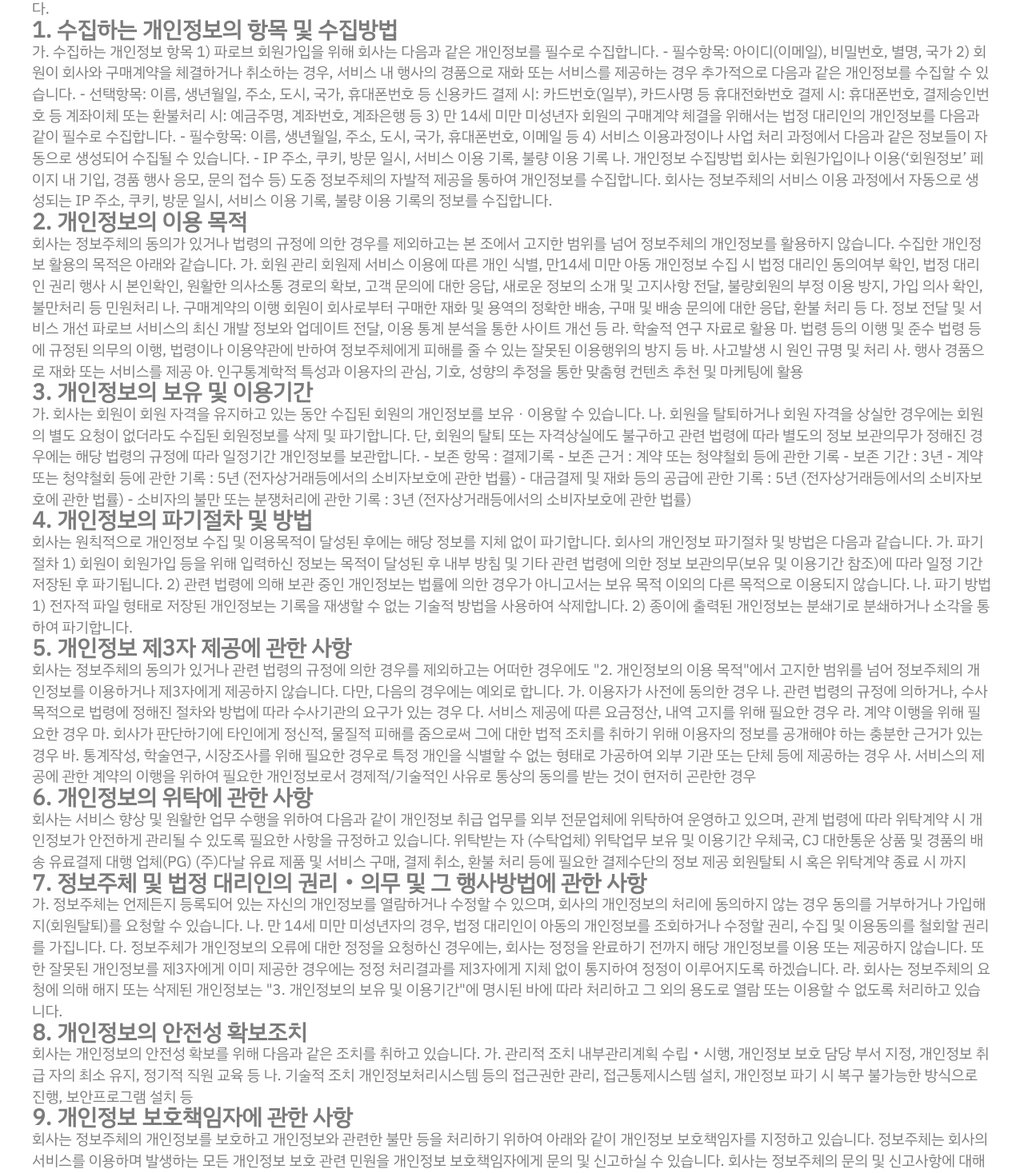
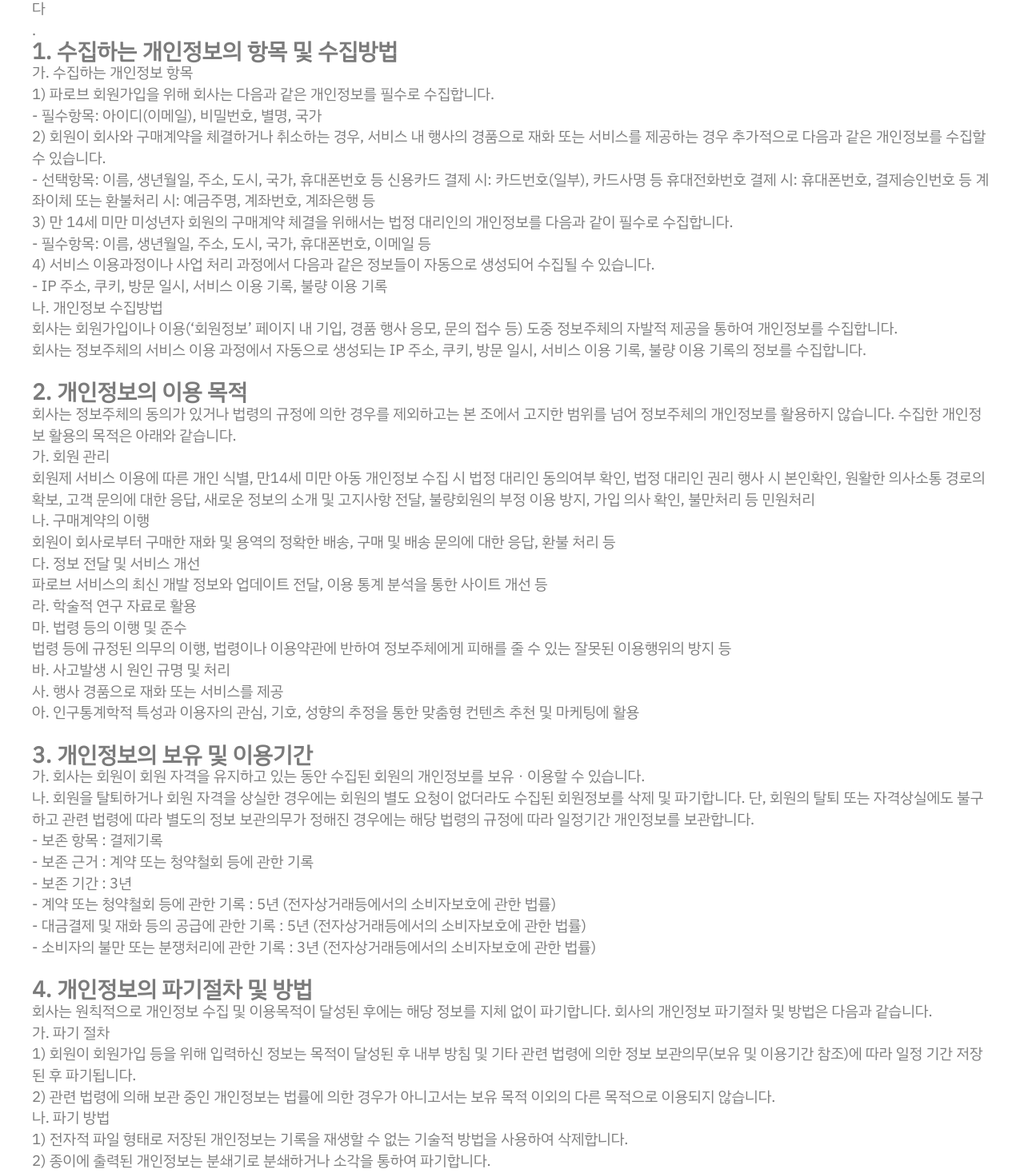
Before and after one commit to yoojin1119/ParobFrontG, a Next.js app: page /policy/privacy in a window 1280 px wide. Shown: the part 540-2007 px from the top of the page at 80% size. Built offline with nearby package versions, Linux system fonts and the light colour scheme.

Commit message:
개인정보 최신버전 엔터 처리

```diff
--- a/src/Component/policy/Privacy/PrivacyVersion2.jsx
+++ b/src/Component/policy/Privacy/PrivacyVersion2.jsx
@@ -4,122 +4,113 @@ import styles from '../policy.module.css';
 const TermVersion0 = () => {
   return (
     <div className={styles.p}>
-          개인정보처리방침
-
-          주식회사 로보트리(이하 "회사")는 "개인정보보호법", "정보통신망이용촉진및정보보호등에관한법률(이하 "정보통신망법")", "통신비밀보호법", "전기통신사업법" 등 개인정보처리자가 준수하여야 할 관련 법령상의 개인정보 보호 규정을 준수하며, 관련 법령에 의거한 개인정보 처리방침을 정하여 정보주체의 권익 보호에 최선을 다하고 있습니다. 본 개인정보 처리방침은 회사을 통하여 정보주체가 제공하는 개인정보가 어떠한 용도와 방식으로 이용되고 있으며, 개인정보 보호를 위해 어떠한 조치가 취해지고 있는지 알려드립니다.
-          회사는 개인정보 처리방침을 개정하는 경우 웹사이트 공지사항(또는 개별공지)을 통하여 공지할 것입니다.
-
+          <p>개인정보처리방침
+            주식회사 로보트리(이하 "회사")는 "개인정보보호법", "정보통신망이용촉진및정보보호등에관한법률(이하 "정보통신망법")", "통신비밀보호법", "전기통신사업법" 등 개인정보처리자가 준수하여야 할 관련 법령상의 개인정보 보호 규정을 준수하며, 관련 법령에 의거한 개인정보 처리방침을 정하여 정보주체의 권익 보호에 최선을 다하고 있습니다. 본 개인정보 처리방침은 회사을 통하여 정보주체가 제공하는 개인정보가 어떠한 용도와 방식으로 이용되고 있으며, 개인정보 보호를 위해 어떠한 조치가 취해지고 있는지 알려드립니다.
+            회사는 개인정보 처리방침을 개정하는 경우 웹사이트 공지사항(또는 개별공지)을 통하여 공지할 것입니다</p>.
           <h2>1. 수집하는 개인정보의 항목 및 수집방법</h2>
-          가. 수집하는 개인정보 항목
-            1) 파로브 회원가입을 위해 회사는 다음과 같은 개인정보를 필수로 수집합니다.
-              - 필수항목:
-                아이디(이메일), 비밀번호, 별명, 국가
-            2) 회원이 회사와 구매계약을 체결하거나 취소하는 경우, 서비스 내 행사의 경품으로 재화 또는 서비스를 제공하는 경우 추가적으로 다음과 같은 개인정보를 수집할 수 있습니다.
-              - 선택항목:
+          <p>가. 수집하는 개인정보 항목</p>
+            <p>1) 파로브 회원가입을 위해 회사는 다음과 같은 개인정보를 필수로 수집합니다.</p>
+              <p>- 필수항목:
+                아이디(이메일), 비밀번호, 별명, 국가</p>
+            <p>2) 회원이 회사와 구매계약을 체결하거나 취소하는 경우, 서비스 내 행사의 경품으로 재화 또는 서비스를 제공하는 경우 추가적으로 다음과 같은 개인정보를 수집할 수 있습니다.</p>
+              <p>- 선택항목:
                이름, 생년월일, 주소, 도시, 국가, 휴대폰번호 등
                신용카드 결제 시: 카드번호(일부), 카드사명 등
                휴대전화번호 결제 시: 휴대폰번호, 결제승인번호 등
-               계좌이체 또는 환불처리 시: 예금주명, 계좌번호, 계좌은행 등
-          3) 만 14세 미만 미성년자 회원의 구매계약 체결을 위해서는 법정 대리인의 개인정보를 다음과 같이 필수로 수집합니다.
-             - 필수항목:
-               이름, 생년월일, 주소, 도시, 국가, 휴대폰번호, 이메일 등
-
-            4) 서비스 이용과정이나 사업 처리 과정에서 다음과 같은 정보들이 자동으로 생성되어 수집될 수 있습니다.
-              - IP 주소, 쿠키, 방문 일시, 서비스 이용 기록, 불량 이용 기록
-          나. 개인정보 수집방법
-            회사는 회원가입이나 이용(‘회원정보’ 페이지 내 기입, 경품 행사 응모, 문의 접수 등) 도중 정보주체의 자발적 제공을 통하여 개인정보를 수집합니다.
-            회사는 정보주체의 서비스 이용 과정에서 자동으로 생성되는 IP 주소, 쿠키, 방문 일시, 서비스 이용 기록, 불량 이용 기록의 정보를 수집합니다.
-
+               계좌이체 또는 환불처리 시: 예금주명, 계좌번호, 계좌은행 등</p>
+            <p>3) 만 14세 미만 미성년자 회원의 구매계약 체결을 위해서는 법정 대리인의 개인정보를 다음과 같이 필수로 수집합니다.</p>
+              <p>- 필수항목:
+               이름, 생년월일, 주소, 도시, 국가, 휴대폰번호, 이메일 등</p>
+            <p>4) 서비스 이용과정이나 사업 처리 과정에서 다음과 같은 정보들이 자동으로 생성되어 수집될 수 있습니다.</p>
+              <p>- IP 주소, 쿠키, 방문 일시, 서비스 이용 기록, 불량 이용 기록</p>
+            <p>나. 개인정보 수집방법</p>
+            <p>회사는 회원가입이나 이용(‘회원정보’ 페이지 내 기입, 경품 행사 응모, 문의 접수 등) 도중 정보주체의 자발적 제공을 통하여 개인정보를 수집합니다.</p>
+            <p>회사는 정보주체의 서비스 이용 과정에서 자동으로 생성되는 IP 주소, 쿠키, 방문 일시, 서비스 이용 기록, 불량 이용 기록의 정보를 수집합니다.</p>
+          <br/>
           <h2>2. 개인정보의 이용 목적</h2>
-          회사는 정보주체의 동의가 있거나 법령의 규정에 의한 경우를 제외하고는 본 조에서 고지한 범위를 넘어 정보주체의 개인정보를 활용하지 않습니다. 수집한 개인정보 활용의 목적은 아래와 같습니다.
-          가. 회원 관리
-            회원제 서비스 이용에 따른 개인 식별, 만14세 미만 아동 개인정보 수집 시 법정 대리인 동의여부 확인, 법정 대리인 권리 행사 시 본인확인, 원활한 의사소통 경로의 확보, 고객 문의에 대한 응답, 새로운 정보의 소개 및 고지사항 전달, 불량회원의 부정 이용 방지, 가입 의사 확인, 불만처리 등 민원처리
-          나. 구매계약의 이행
-            회원이 회사로부터 구매한 재화 및 용역의 정확한 배송, 구매 및 배송 문의에 대한 응답, 환불 처리 등
-          다. 정보 전달 및 서비스 개선
-            파로브 서비스의 최신 개발 정보와 업데이트 전달, 이용 통계 분석을 통한 사이트 개선 등
-          라. 학술적 연구 자료로 활용
-          마. 법령 등의 이행 및 준수
-            법령 등에 규정된 의무의 이행, 법령이나 이용약관에 반하여 정보주체에게 피해를 줄 수 있는 잘못된 이용행위의 방지 등
-          바. 사고발생 시 원인 규명 및 처리
-          사. 행사 경품으로 재화 또는 서비스를 제공
-          아. 인구통계학적 특성과 이용자의 관심, 기호, 성향의 추정을 통한 맞춤형 컨텐츠 추천 및 마케팅에 활용
-
+          <p>회사는 정보주체의 동의가 있거나 법령의 규정에 의한 경우를 제외하고는 본 조에서 고지한 범위를 넘어 정보주체의 개인정보를 활용하지 않습니다. 수집한 개인정보 활용의 목적은 아래와 같습니다.</p>
+          <p>가. 회원 관리</p>
+            <p>회원제 서비스 이용에 따른 개인 식별, 만14세 미만 아동 개인정보 수집 시 법정 대리인 동의여부 확인, 법정 대리인 권리 행사 시 본인확인, 원활한 의사소통 경로의 확보, 고객 문의에 대한 응답, 새로운 정보의 소개 및 고지사항 전달, 불량회원의 부정 이용 방지, 가입 의사 확인, 불만처리 등 민원처리</p>
+          <p>나. 구매계약의 이행</p>
+            <p>회원이 회사로부터 구매한 재화 및 용역의 정확한 배송, 구매 및 배송 문의에 대한 응답, 환불 처리 등</p>
+          <p>다. 정보 전달 및 서비스 개선</p>
+            <p>파로브 서비스의 최신 개발 정보와 업데이트 전달, 이용 통계 분석을 통한 사이트 개선 등</p>
+          <p>라. 학술적 연구 자료로 활용</p>
+          <p>마. 법령 등의 이행 및 준수</p>
+            <p>법령 등에 규정된 의무의 이행, 법령이나 이용약관에 반하여 정보주체에게 피해를 줄 수 있는 잘못된 이용행위의 방지 등</p>
+          <p>바. 사고발생 시 원인 규명 및 처리</p>
+          <p>사. 행사 경품으로 재화 또는 서비스를 제공</p>
+          <p>아. 인구통계학적 특성과 이용자의 관심, 기호, 성향의 추정을 통한 맞춤형 컨텐츠 추천 및 마케팅에 활용</p>
+          <br/>
           <h2>3. 개인정보의 보유 및 이용기간</h2>
-          가. 회사는 회원이 회원 자격을 유지하고 있는 동안 수집된 회원의 개인정보를 보유ㆍ이용할 수 있습니다.
-          나. 회원을 탈퇴하거나 회원 자격을 상실한 경우에는 회원의 별도 요청이 없더라도 수집된 회원정보를 삭제 및 파기합니다. 단, 회원의 탈퇴 또는 자격상실에도 불구하고 관련 법령에 따라 별도의 정보 보관의무가 정해진 경우에는 해당 법령의 규정에 따라 일정기간 개인정보를 보관합니다.
-          - 보존 항목 : 결제기록
-          - 보존 근거 : 계약 또는 청약철회 등에 관한 기록
-          - 보존 기간 : 3년
-          - 계약 또는 청약철회 등에 관한 기록 : 5년 (전자상거래등에서의 소비자보호에 관한 법률)
-          - 대금결제 및 재화 등의 공급에 관한 기록 : 5년 (전자상거래등에서의 소비자보호에 관한 법률)
-          - 소비자의 불만 또는 분쟁처리에 관한 기록 : 3년 (전자상거래등에서의 소비자보호에 관한 법률)
-
+          <p>가. 회사는 회원이 회원 자격을 유지하고 있는 동안 수집된 회원의 개인정보를 보유ㆍ이용할 수 있습니다.</p>
+          <p>나. 회원을 탈퇴하거나 회원 자격을 상실한 경우에는 회원의 별도 요청이 없더라도 수집된 회원정보를 삭제 및 파기합니다. 단, 회원의 탈퇴 또는 자격상실에도 불구하고 관련 법령에 따라 별도의 정보 보관의무가 정해진 경우에는 해당 법령의 규정에 따라 일정기간 개인정보를 보관합니다.</p>
+          <p>- 보존 항목 : 결제기록 </p>
+          <p>- 보존 근거 : 계약 또는 청약철회 등에 관한 기록</p>
+          <p>- 보존 기간 : 3년 </p>
+          <p>- 계약 또는 청약철회 등에 관한 기록 : 5년 (전자상거래등에서의 소비자보호에 관한 법률) </p>
+          <p>- 대금결제 및 재화 등의 공급에 관한 기록 : 5년 (전자상거래등에서의 소비자보호에 관한 법률) </p>
+          <p>- 소비자의 불만 또는 분쟁처리에 관한 기록 : 3년 (전자상거래등에서의 소비자보호에 관한 법률)</p>
+          <br/>
           <h2>4. 개인정보의 파기절차 및 방법</h2>
-          회사는 원칙적으로 개인정보 수집 및 이용목적이 달성된 후에는 해당 정보를 지체 없이 파기합니다. 회사의 개인정보 파기절차 및 방법은 다음과 같습니다.
-          가. 파기 절차
-            1) 회원이 회원가입 등을 위해 입력하신 정보는 목적이 달성된 후 내부 방침 및 기타 관련 법령에 의한 정보 보관의무(보유 및 이용기간 참조)에 따라 일정 기간 저장된 후 파기됩니다.
-            2) 관련 법령에 의해 보관 중인 개인정보는 법률에 의한 경우가 아니고서는 보유 목적 이외의 다른 목적으로 이용되지 않습니다.
-          나. 파기 방법
-            1) 전자적 파일 형태로 저장된 개인정보는 기록을 재생할 수 없는 기술적 방법을 사용하여 삭제합니다.
-            2) 종이에 출력된 개인정보는 분쇄기로 분쇄하거나 소각을 통하여 파기합니다.
-
+          <p>회사는 원칙적으로 개인정보 수집 및 이용목적이 달성된 후에는 해당 정보를 지체 없이 파기합니다. 회사의 개인정보 파기절차 및 방법은 다음과 같습니다.</p>
+          <p>가. 파기 절차</p>
+            <p>1) 회원이 회원가입 등을 위해 입력하신 정보는 목적이 달성된 후 내부 방침 및 기타 관련 법령에 의한 정보 보관의무(보유 및 이용기간 참조)에 따라 일정 기간 저장된 후 파기됩니다.</p>
+            <p>2) 관련 법령에 의해 보관 중인 개인정보는 법률에 의한 경우가 아니고서는 보유 목적 이외의 다른 목적으로 이용되지 않습니다.</p>
+          <p>나. 파기 방법</p>
+            <p>1) 전자적 파일 형태로 저장된 개인정보는 기록을 재생할 수 없는 기술적 방법을 사용하여 삭제합니다.</p>
+            <p>2) 종이에 출력된 개인정보는 분쇄기로 분쇄하거나 소각을 통하여 파기합니다.</p>
+          <br/>
           <h2>5. 개인정보 제3자 제공에 관한 사항</h2>
-          회사는 정보주체의 동의가 있거나 관련 법령의 규정에 의한 경우를 제외하고는 어떠한 경우에도 "2. 개인정보의 이용 목적"에서 고지한 범위를 넘어 정보주체의 개인정보를 이용하거나 제3자에게 제공하지 않습니다. 다만, 다음의 경우에는 예외로 합니다.
-
-          가. 이용자가 사전에 동의한 경우
-          나. 관련 법령의 규정에 의하거나, 수사 목적으로 법령에 정해진 절차와 방법에 따라 수사기관의 요구가 있는 경우
-          다. 서비스 제공에 따른 요금정산, 내역 고지를 위해 필요한 경우
-          라. 계약 이행을 위해 필요한 경우
-          마. 회사가 판단하기에 타인에게 정신적, 물질적 피해를 줌으로써 그에 대한 법적 조치를 취하기 위해 이용자의 정보를 공개해야 하는 충분한 근거가 있는 경우
-          바. 통계작성, 학술연구, 시장조사를 위해 필요한 경우로 특정 개인을 식별할 수 없는 형태로 가공하여 외부 기관 또는 단체 등에 제공하는 경우
-          사. 서비스의 제공에 관한 계약의 이행을 위하여 필요한 개인정보로서 경제적/기술적인 사유로 통상의 동의를 받는 것이 현저히 곤란한 경우
-
+          <p>회사는 정보주체의 동의가 있거나 관련 법령의 규정에 의한 경우를 제외하고는 어떠한 경우에도 "2. 개인정보의 이용 목적"에서 고지한 범위를 넘어 정보주체의 개인정보를 이용하거나 제3자에게 제공하지 않습니다. 다만, 다음의 경우에는 예외로 합니다.</p>
+          <p>가. 이용자가 사전에 동의한 경우</p>
+          <p>나. 관련 법령의 규정에 의하거나, 수사 목적으로 법령에 정해진 절차와 방법에 따라 수사기관의 요구가 있는 경우</p>
+          <p>다. 서비스 제공에 따른 요금정산, 내역 고지를 위해 필요한 경우</p>
+          <p>라. 계약 이행을 위해 필요한 경우</p>
+          <p>마. 회사가 판단하기에 타인에게 정신적, 물질적 피해를 줌으로써 그에 대한 법적 조치를 취하기 위해 이용자의 정보를 공개해야 하는 충분한 근거가 있는 경우</p>
+          <p>바. 통계작성, 학술연구, 시장조사를 위해 필요한 경우로 특정 개인을 식별할 수 없는 형태로 가공하여 외부 기관 또는 단체 등에 제공하는 경우</p>
+          <p>사. 서비스의 제공에 관한 계약의 이행을 위하여 필요한 개인정보로서 경제적/기술적인 사유로 통상의 동의를 받는 것이 현저히 곤란한 경우</p>
+          <br/>
           <h2>6. 개인정보의 위탁에 관한 사항</h2>
-          회사는 서비스 향상 및 원활한 업무 수행을 위하여 다음과 같이 개인정보 취급 업무를 외부 전문업체에 위탁하여 운영하고 있으며, 관계 법령에 따라 위탁계약 시 개인정보가 안전하게 관리될 수 있도록 필요한 사항을 규정하고 있습니다.
-          위탁받는 자 (수탁업체)
+          <p>회사는 서비스 향상 및 원활한 업무 수행을 위하여 다음과 같이 개인정보 취급 업무를 외부 전문업체에 위탁하여 운영하고 있으며, 관계 법령에 따라 위탁계약 시 개인정보가 안전하게 관리될 수 있도록 필요한 사항을 규정하고 있습니다. </p>
+          <p>위탁받는 자 (수탁업체)
           위탁업무
           보유 및 이용기간
           우체국, CJ 대한통운
-          상품 및 경품의 배송
-
-
-          유료결제 대행 업체(PG)
+          상품 및 경품의 배송</p>
+          <p>유료결제 대행 업체(PG)
           (주)다날
           유료 제품 및 서비스 구매, 결제 취소, 환불 처리 등에 필요한 결제수단의 정보 제공
-          회원탈퇴 시 혹은 위탁계약 종료 시 까지
+          회원탈퇴 시 혹은 위탁계약 종료 시 까지</p>
+          <br/>
+          <h2>7. 정보주체 및 법정 대리인의 권리・의무 및 그 행사방법에 관한 사항</h2>
+          <p>가. 정보주체는 언제든지 등록되어 있는 자신의 개인정보를 열람하거나 수정할 수 있으며, 회사의 개인정보의 처리에 동의하지 않는 경우 동의를 거부하거나 가입해지(회원탈퇴)를 요청할 수 있습니다.</p>
+          <p>나. 만 14세 미만 미성년자의 경우, 법정 대리인이 아동의 개인정보를 조회하거나 수정할 권리, 수집 및 이용동의를 철회할 권리를 가집니다.</p>
+          <p>다. 정보주체가 개인정보의 오류에 대한 정정을 요청하신 경우에는, 회사는 정정을 완료하기 전까지 해당 개인정보를 이용 또는 제공하지 않습니다. 또한 잘못된 개인정보를 제3자에게 이미 제공한 경우에는 정정 처리결과를 제3자에게 지체 없이 통지하여 정정이 이루어지도록 하겠습니다.</p>
+          <p>라. 회사는 정보주체의 요청에 의해 해지 또는 삭제된 개인정보는 "3. 개인정보의 보유 및 이용기간"에 명시된 바에 따라 처리하고 그 외의 용도로 열람 또는 이용할 수 없도록 처리하고 있습니다.</p>
+          <br/>
+          <h2>8. 개인정보의 안전성 확보조치</h2>
+          <p>회사는 개인정보의 안전성 확보를 위해 다음과 같은 조치를 취하고 있습니다.</p>
+          <p>가. 관리적 조치</p>
+            <p>내부관리계획 수립・시행, 개인정보 보호 담당 부서 지정, 개인정보 취급 자의 최소 유지, 정기적 직원 교육 등</p>
+          <p>나. 기술적 조치</p>
+            <p>개인정보처리시스템 등의 접근권한 관리, 접근통제시스템 설치, 개인정보 파기 시 복구 불가능한 방식으로 진행, 보안프로그램 설치 등</p>
+          <br/>
+          <h2>9. 개인정보 보호책임자에 관한 사항</h2>
+          <p>회사는 정보주체의 개인정보를 보호하고 개인정보와 관련한 불만 등을 처리하기 위하여 아래와 같이 개인정보 보호책임자를 지정하고 있습니다. 정보주체는 회사의 서비스를 이용하며 발생하는 모든 개인정보 보호 관련 민원을 개인정보 보호책임자에게 문의 및 신고하실 수 있습니다. 회사는 정보주체의 문의 및 신고사항에 대해 신속하게 충분한 답변을 드릴 것입니다.</p>
 
+          <p>- 개인정보 보호책임자: 나유리</p>
+          <p>- 전화번호: 070-8800-4351</p>
+          <p>- 이메일: iamyuri@robotry.co.kr</p>
 
+          <p>기타 개인정보침해에 대한 신고나 상담이 필요하신 경우에는 아래 기관에 문의하시기 바랍니다.</p>
 
-          <h2>7. 정보주체 및 법정 대리인의 권리・의무 및 그 행사방법에 관한 사항</h2>
-          가. 정보주체는 언제든지 등록되어 있는 자신의 개인정보를 열람하거나 수정할 수 있으며, 회사의 개인정보의 처리에 동의하지 않는 경우 동의를 거부하거나 가입해지(회원탈퇴)를 요청할 수 있습니다.
-          나. 만 14세 미만 미성년자의 경우, 법정 대리인이 아동의 개인정보를 조회하거나 수정할 권리, 수집 및 이용동의를 철회할 권리를 가집니다.
-          다. 정보주체가 개인정보의 오류에 대한 정정을 요청하신 경우에는, 회사는 정정을 완료하기 전까지 해당 개인정보를 이용 또는 제공하지 않습니다. 또한 잘못된 개인정보를 제3자에게 이미 제공한 경우에는 정정 처리결과를 제3자에게 지체 없이 통지하여 정정이 이루어지도록 하겠습니다.
-          라. 회사는 정보주체의 요청에 의해 해지 또는 삭제된 개인정보는 "3. 개인정보의 보유 및 이용기간"에 명시된 바에 따라 처리하고 그 외의 용도로 열람 또는 이용할 수 없도록 처리하고 있습니다.
-
-          <h2>8. 개인정보의 안전성 확보조치</h2>
-          회사는 개인정보의 안전성 확보를 위해 다음과 같은 조치를 취하고 있습니다.
-          가. 관리적 조치
-            내부관리계획 수립・시행, 개인정보 보호 담당 부서 지정, 개인정보 취급 자의 최소 유지, 정기적 직원 교육 등
-          나. 기술적 조치
-            개인정보처리시스템 등의 접근권한 관리, 접근통제시스템 설치, 개인정보 파기 시 복구 불가능한 방식으로 진행, 보안프로그램 설치 등
-
-          <h2>9. 개인정보 보호책임자에 관한 사항</h2>
-          회사는 정보주체의 개인정보를 보호하고 개인정보와 관련한 불만 등을 처리하기 위하여 아래와 같이 개인정보 보호책임자를 지정하고 있습니다. 정보주체는 회사의 서비스를 이용하며 발생하는 모든 개인정보 보호 관련 민원을 개인정보 보호책임자에게 문의 및 신고하실 수 있습니다. 회사는 정보주체의 문의 및 신고사항에 대해 신속하게 충분한 답변을 드릴 것입니다.
-
-          - 개인정보 보호책임자: 나유리
-          - 전화번호: 070-8800-4351
-          - 이메일: iamyuri@robotry.co.kr
-
-          기타 개인정보침해에 대한 신고나 상담이 필요하신 경우에는 아래 기관에 문의하시기 바랍니다.
-
-          - 개인정보침해신고센터 (http://privacy.kisa.or.kr / 국번없이 118)
-          - 대검찰청 사이버수사과 (http://spo.go.kr / 국번없이 1301)
-          - 경찰청 사이버안전국 (http://cyberbureau.police.go.kr / 국번없이 182)
-
-
+          <p>- 개인정보침해신고센터 (http://privacy.kisa.or.kr / 국번없이 118)</p>
+          <p>- 대검찰청 사이버수사과 (http://spo.go.kr / 국번없이 1301)</p>
+          <p>- 경찰청 사이버안전국 (http://cyberbureau.police.go.kr / 국번없이 182)</p>
+          <br/>
           <h2>10. 개인정보 처리방침의 변경에 관한 사항</h2>
-          현 개인정보 처리방침의 내용 추가, 삭제 및 수정이 있을 시에는 개정 최소 7일전부터 홈페이지의 첫 화면의 '공지사항'을 통해 고지할 것입니다. 다만, 개인정보의 수집 및 활용, 제3자 제공 등과 같이 정보주체의 권리에 중요한 변경이 있을 경우에는 최소 30일 전에 고지합니다.
+          <p>현 개인정보 처리방침의 내용 추가, 삭제 및 수정이 있을 시에는 개정 최소 7일전부터 홈페이지의 첫 화면의 '공지사항'을 통해 고지할 것입니다. 다만, 개인정보의 수집 및 활용, 제3자 제공 등과 같이 정보주체의 권리에 중요한 변경이 있을 경우에는 최소 30일 전에 고지합니다.</p>
 
           <p>- 공고일자: 2022년 4월 30일</p>
           <p>- 시행일자: 2021년 5월 30일</p>
```
